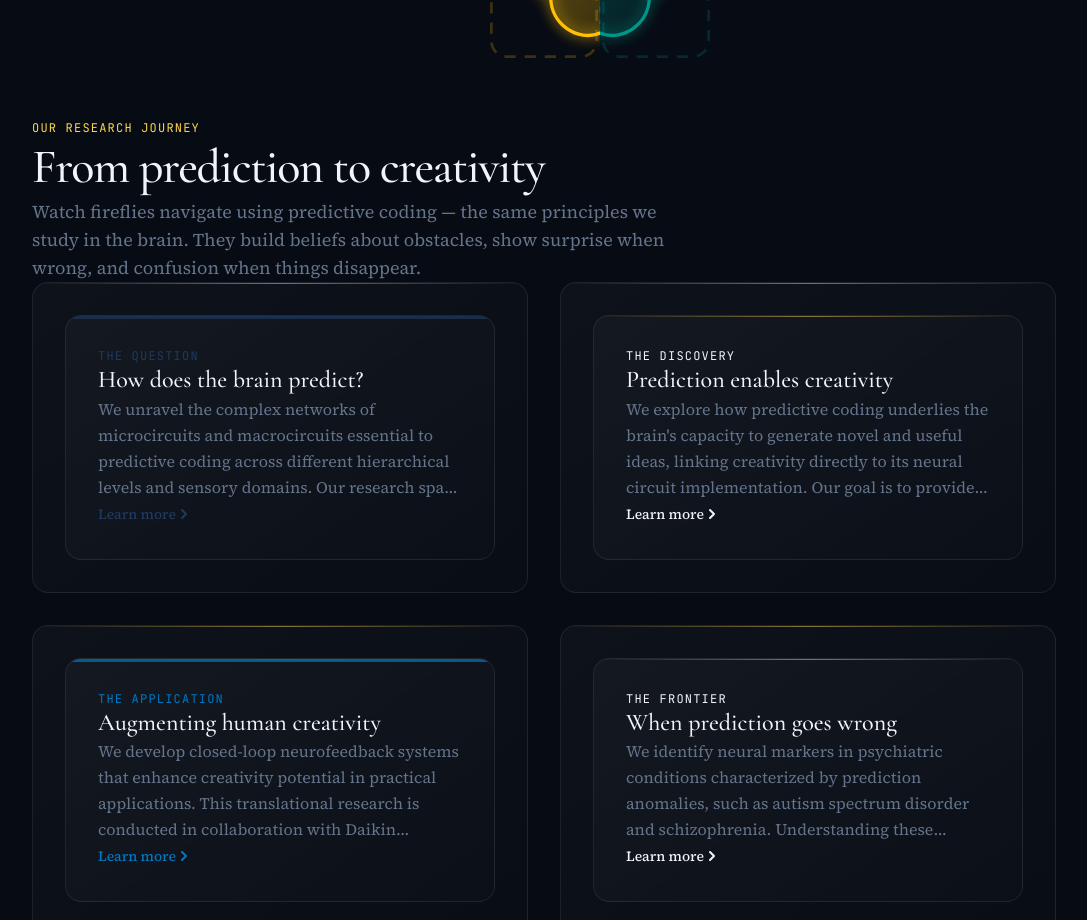
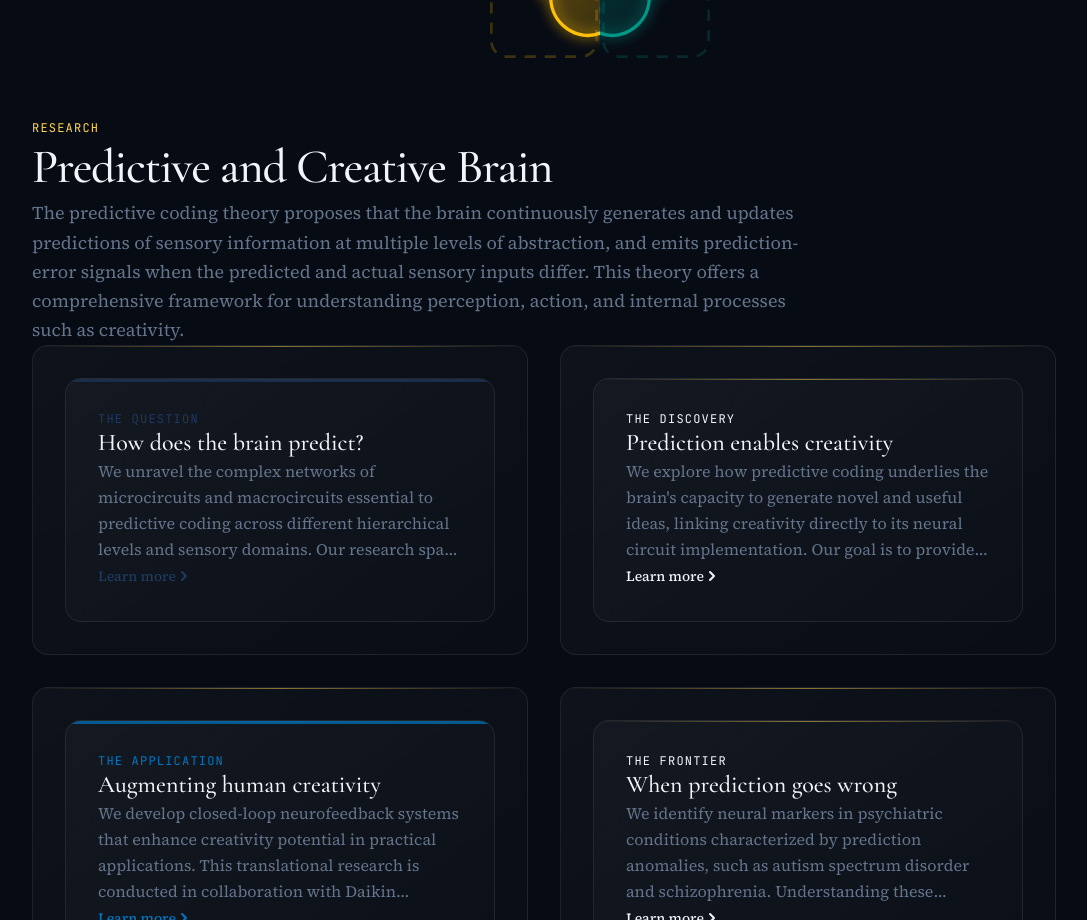
Before and after one commit to Amityar01/chaolab-ircn, a Next.js app: page / in a window 1280 px wide. Shown: the part 1120-2040 px from the top of the page, without its empty margins (40-1127 px from the left). Built offline with nearby package versions, Linux system fonts and the light colour scheme.

Commit message:
content: update research section with proper predictive coding description

```diff
--- a/src/app/HomeClient.tsx
+++ b/src/app/HomeClient.tsx
@@ -314,24 +314,24 @@ export default function HomeClient({
           </div>
         )}
 
-        {/* Research Journey Section */}
-        <section className="py-20 md:py-32 px-6 md:px-8 relative z-10">
+        {/* Research Section */}
+        <section className="py-24 md:py-40 px-6 md:px-8 relative z-10">
           <div className="max-w-5xl mx-auto">
             <p
               className="font-mono text-xs uppercase tracking-widest mb-4"
               style={{ color: 'var(--firefly-glow)' }}
             >
-              {t({ en: 'Our Research Journey', ja: '研究の旅' })}
+              {t({ en: 'Research', ja: '研究' })}
             </p>
 
-            <h2 className="font-display text-3xl md:text-5xl text-[var(--text-primary)] mb-4 tracking-tight">
-              {t({ en: 'From prediction to creativity', ja: '予測から創造性へ' })}
+            <h2 className="font-display text-3xl md:text-5xl text-[var(--text-primary)] mb-6 tracking-tight">
+              {t({ en: 'Predictive and Creative Brain', ja: '予測的で創造的な脳' })}
             </h2>
 
-            <p className="text-[var(--text-muted)] mb-12 max-w-2xl text-lg">
+            <p className="text-[var(--text-muted)] mb-12 max-w-3xl text-lg leading-relaxed">
               {t({
-                en: 'Watch fireflies navigate using predictive coding — the same principles we study in the brain. They build beliefs about obstacles, show surprise when wrong, and confusion when things disappear.',
-                ja: '予測符号化を使ってナビゲートするホタルを観察してください。障害物についての信念を形成し、予測が外れると驚き、物が消えると混乱します。'
+                en: 'The predictive coding theory proposes that the brain continuously generates and updates predictions of sensory information at multiple levels of abstraction, and emits prediction-error signals when the predicted and actual sensory inputs differ. This theory offers a comprehensive framework for understanding perception, action, and internal processes such as creativity.',
+                ja: '予測符号化理論は、脳が複数の抽象化レベルで感覚情報の予測を継続的に生成・更新し、予測と実際の感覚入力が異なる場合に予測誤差信号を発することを提唱しています。この理論は、知覚、行動、創造性などの内部プロセスを理解するための包括的な枠組みを提供します。'
               })}
             </p>
 
```
